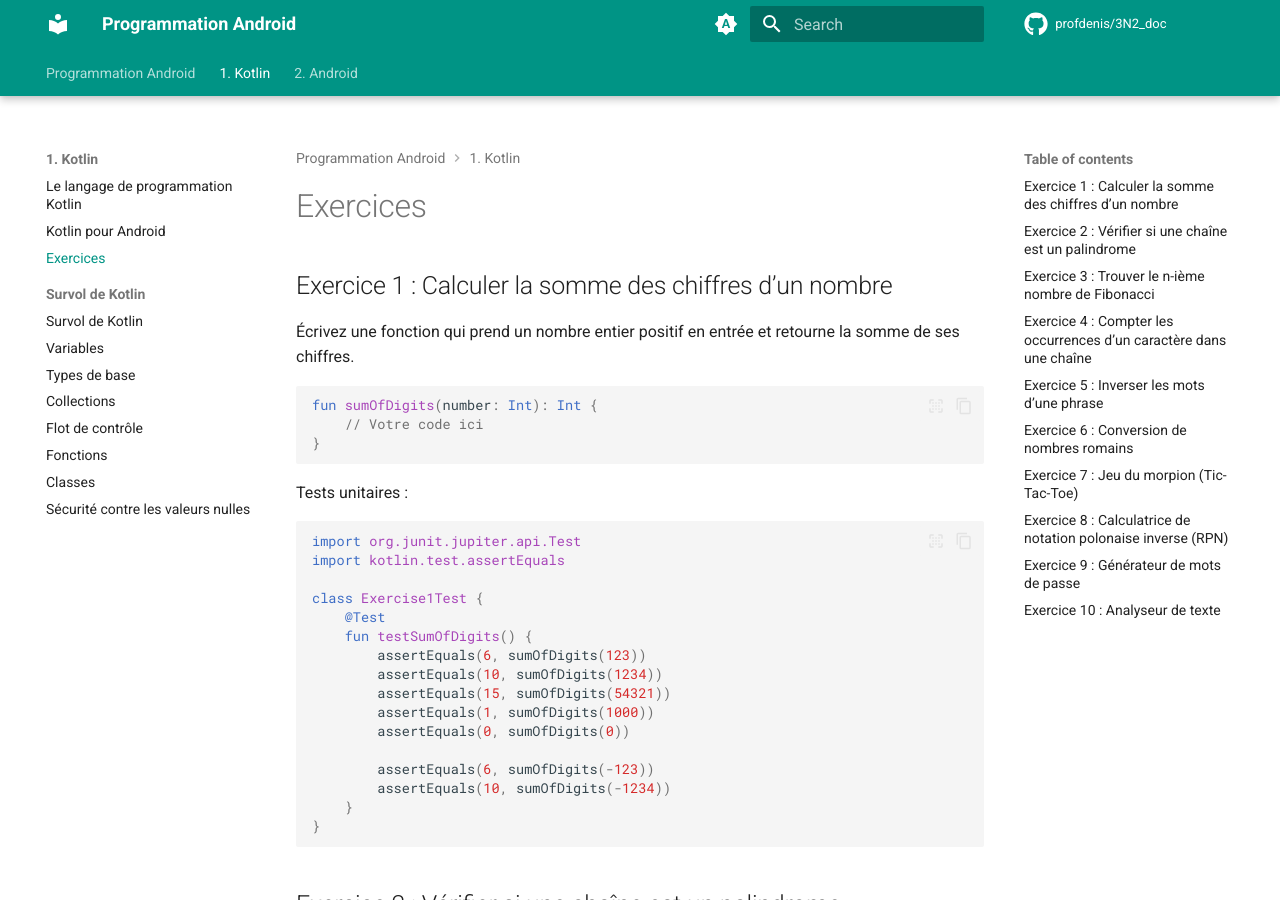
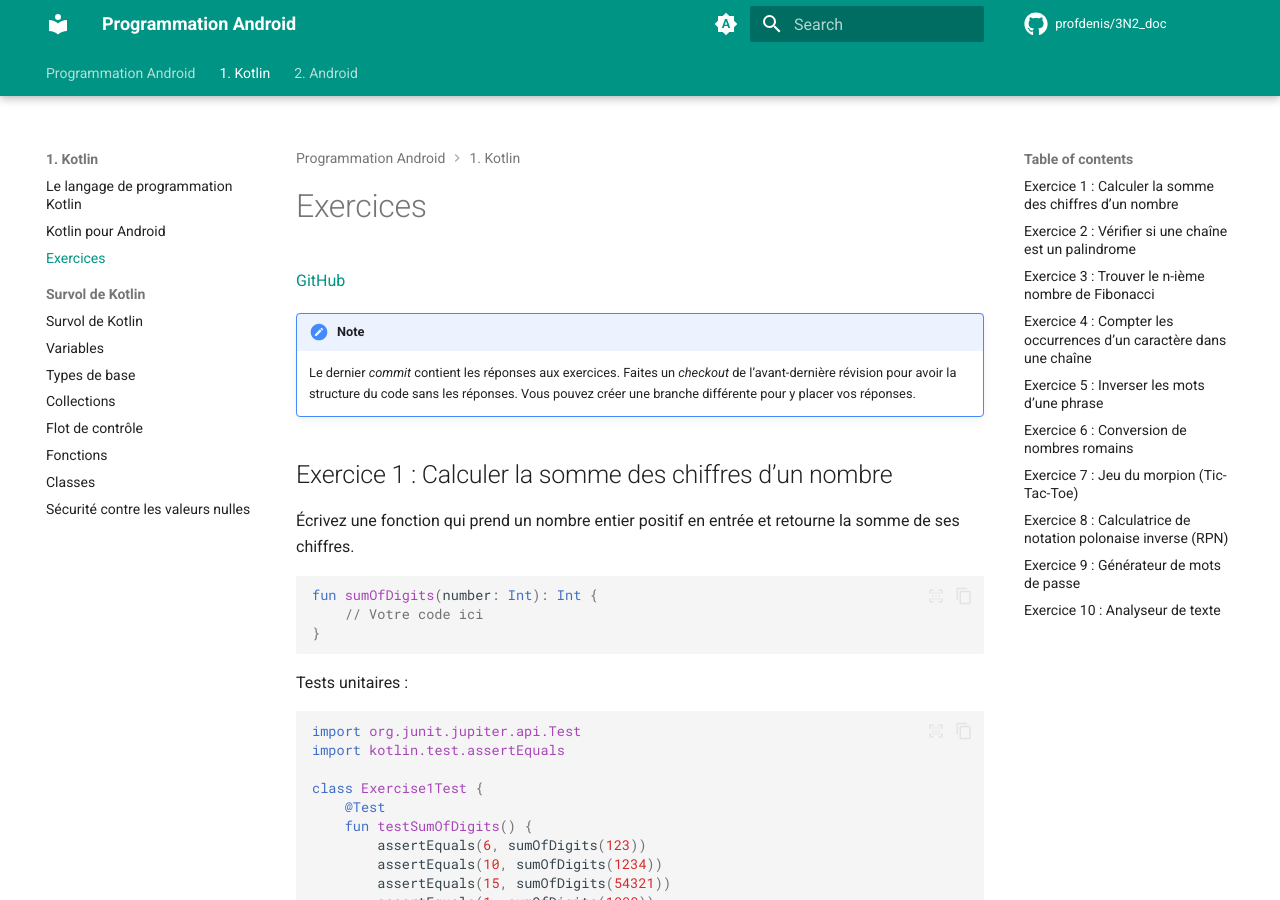
Before and after one commit to profdenis/3N2_doc, an MkDocs documentation site: the page built from docs/1. Kotlin/03-exercicesP1.md, in a window 1280 px wide and 900 px high. Built offline with MkDocs 1.6.1 and Material for MkDocs 9.7.7, drawn with Linux system fonts in a browser that asks for light colours; comment, search, counter and statistics services are not loaded.

Commit message:
ajout du lien vers le dépôt des exercices kotlin

```diff
--- a/docs/1. Kotlin/03-exercicesP1.md
+++ b/docs/1. Kotlin/03-exercicesP1.md
@@ -1,4 +1,10 @@
 # Exercices
+
+[GitHub](https://github.com/profdenis/3N2_exercices)
+
+!!! note "Note"
+    Le dernier *commit* contient les réponses aux exercices. Faites un *checkout* de l'avant-dernière révision pour avoir la
+    structure du code sans les réponses. Vous pouvez créer une branche différente pour y placer vos réponses.
 
 ## Exercice 1 : Calculer la somme des chiffres d'un nombre
 
```
Also changed, not shown: site/1. Kotlin/03-exercicesP1/index.html, site/search/search_index.json, site/sitemap.xml, 1 other file.
